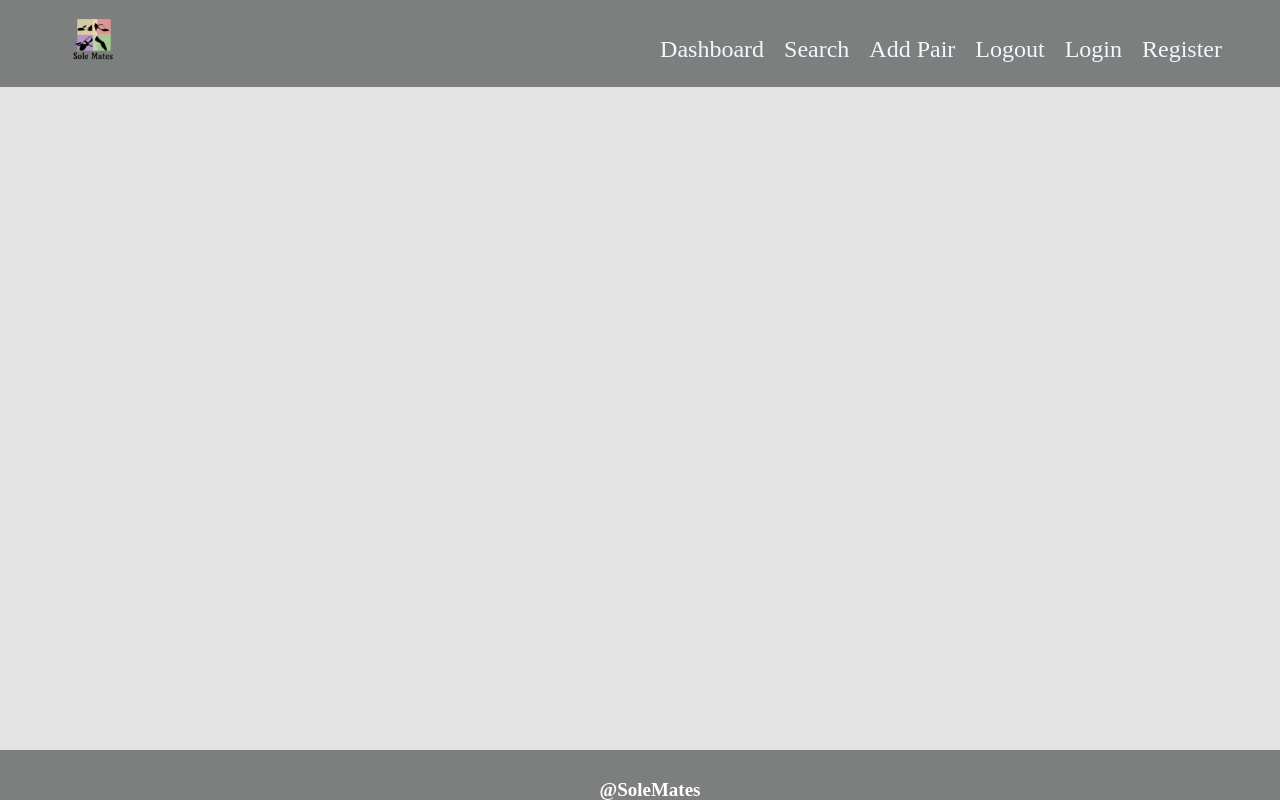
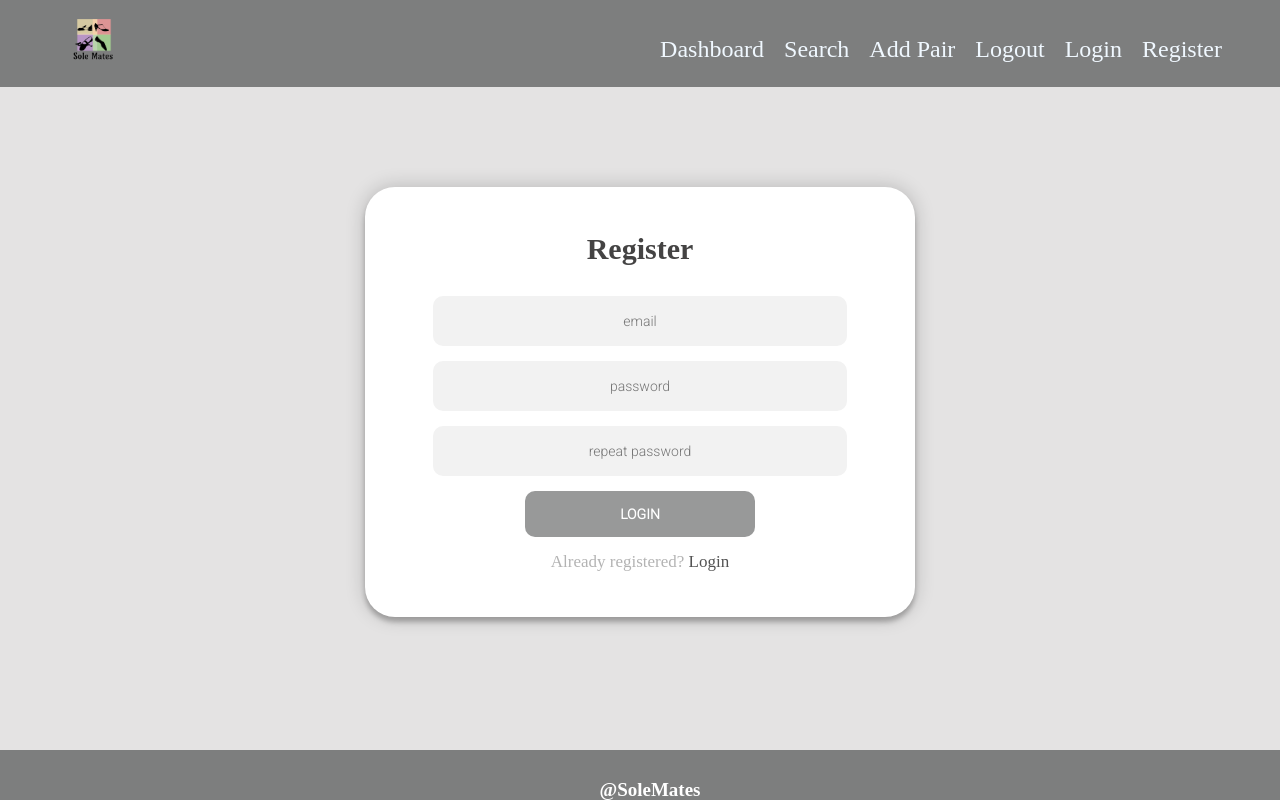
Before and after one commit to MHM056/sole-mates-ReactJS, a React (Vite) app in the folder client/: page /register in a window 1280 px wide. Built offline with nearby package versions, Linux system fonts and the light colour scheme.

Commit message:
Created Register component

```diff
--- a/client/src/App.jsx
+++ b/client/src/App.jsx
@@ -1,7 +1,9 @@
 import { Routes, Route } from "react-router-dom";
+
+import { Header } from "./components/header/Header";
 import { Footer } from "./components/footer/Footer";
-import { Header } from "./components/header/Header";
 import { Home } from "./components/home/Home";
+import { Register } from "./components/register/Register";
 
 function App() {
   return (
@@ -11,6 +13,7 @@
 
         <Routes>
           <Route path="/" element={<Home />} />
+          <Route path="/register" element={<Register />} />
         </Routes>
 
       </div>
--- a/client/src/components/header/Header.jsx
+++ b/client/src/components/header/Header.jsx
@@ -1,25 +1,27 @@
+import { Link } from "react-router-dom";
+
 export const Header = () => {
     return (
         <header>
             {/* <!-- Navigation --> */}
-            <a id="logo" href="/"><img id="logo-img" src="./images/logo.png" alt="" /></a>
+            <Link id="logo" to="/"><img id="logo-img" src="./images/logo.png" alt="" /></Link>
 
             <nav>
                 <div>
-                    <a href="#">Dashboard</a>
-                    <a href="#">Search</a>
+                    <Link to="/catalog">Dashboard</Link>
+                    <Link to="/search">Search</Link>
                 </div>
 
                 {/* <!-- Logged-in users --> */}
                 <div className="user">
-                    <a href="#">Add Pair</a>
-                    <a href="#">Logout</a>
+                    <Link to="/pairs/create">Add Pair</Link>
+                    <Link to="/logout">Logout</Link>
                 </div>
 
                 {/* <!-- Guest users --> */}
                 <div className="guest">
-                    <a href="#">Login</a>
-                    <a href="#">Register</a>
+                    <Link to="/login">Login</Link>
+                    <Link to="/register">Register</Link>
                 </div>
             </nav>
         </header>
--- /dev/null
+++ b/client/src/components/register/Register.jsx
@@ -0,0 +1,18 @@
+import { Link } from "react-router-dom";
+
+export const Register = () => {
+    return (
+        <section id="register">
+            <div className="form">
+                <h2>Register</h2>
+                <form className="login-form">
+                    <input type="text" name="email" id="register-email" placeholder="email" />
+                    <input type="password" name="password" id="register-password" placeholder="password" />
+                    <input type="password" name="confirmPassword" id="repeat-password" placeholder="repeat password" />
+                    <button type="submit">login</button>
+                    <p className="message">Already registered? <Link to="/login">Login</Link></p>
+                </form>
+            </div>
+        </section>
+    );
+};
```
Also changed, not shown: 1 other file (tests, documents, lock files or other folders).
